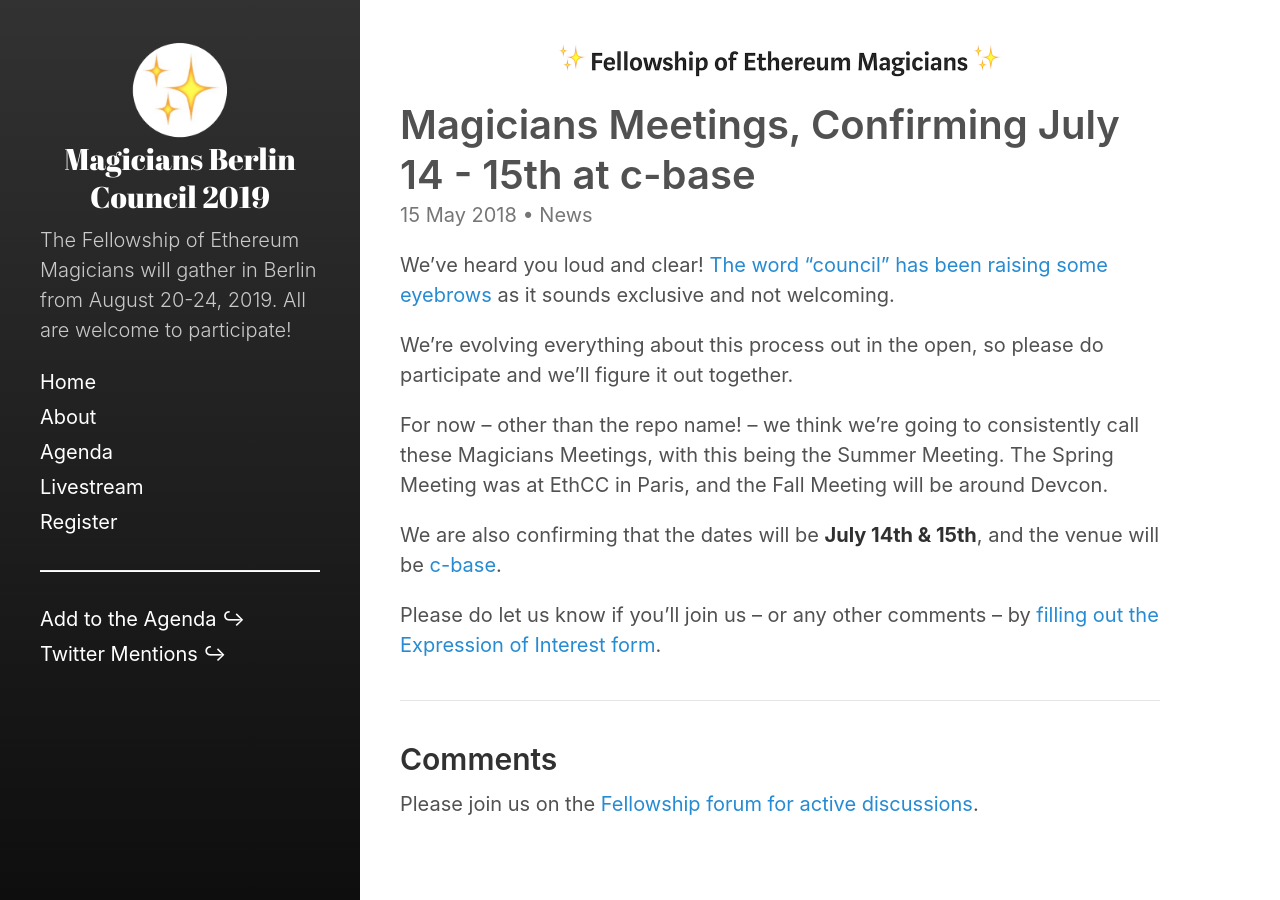
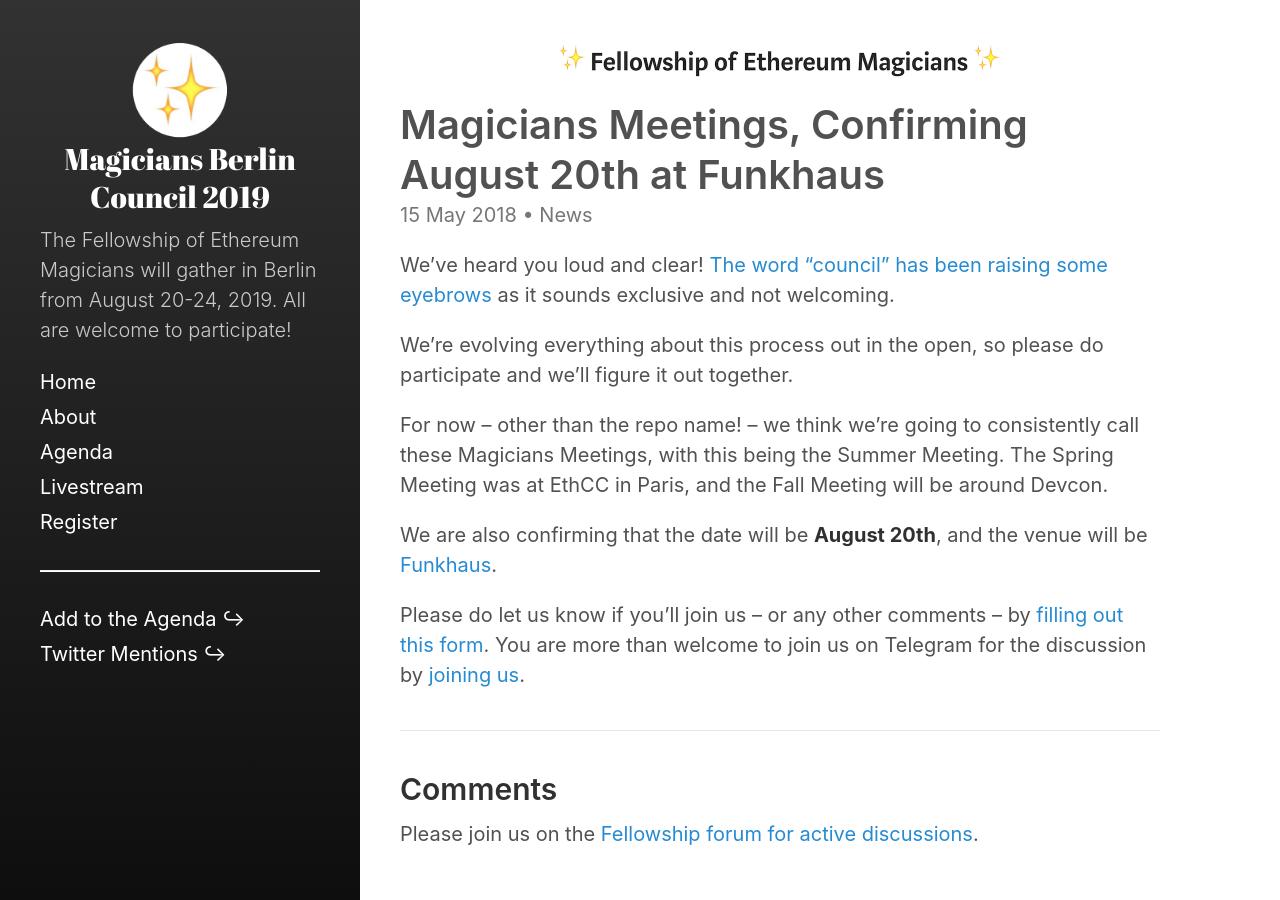
Before and after one commit to ethereum-magicians/berlin-council-2019, a Jekyll site: the page built from docs/_posts/2018-05-15-magicians-meetings.md, in a window 1280 px wide. Built offline with Jekyll 4.4.1, drawn with Linux system fonts in a browser that asks for light colours.

Commit message:
Update 2018-05-15-magicians-meetings.md

```diff
--- a/docs/_posts/2018-05-15-magicians-meetings.md
+++ b/docs/_posts/2018-05-15-magicians-meetings.md
@@ -1,6 +1,6 @@
 ---
 layout: post
-title: Magicians Meetings, Confirming July 14 - 15th at c-base
+title: Magicians Meetings, Confirming August 20th at Funkhaus
 excerpt_separator:  <!--more-->
 category: News
 ---
@@ -11,7 +11,8 @@
 
 For now -- other than the repo name! -- we think we're going to consistently call these Magicians Meetings, with this being the Summer Meeting. The Spring Meeting was at EthCC in Paris, and the Fall Meeting will be around Devcon.
 
-We are also confirming that the dates will be **July 14th & 15th**, and the venue will be [c-base](https://c-base.org/).
+We are also confirming that the date will be **August 20th**, and the venue will be [Funkhaus](http://www.funkhaus-berlin.net/).
 
-Please do let us know if you'll join us -- or any other comments -- by [filling out the Expression of Interest form](https://goo.gl/forms/xTYJHOV2R6FQfN4m2).
+Please do let us know if you'll join us -- or any other comments -- by [filling out this form](https://docs.google.com/forms/d/e/1FAIpQLScNmzJK5Y3qxeauCo93Du9yJT9MONsfaF4GUsGAEqLID3MqBQ/viewform).
+You are more than welcome to join us on Telegram for the discussion by [joining us](https://t.me/ETHMagicians).
 <!-- more -->
```
